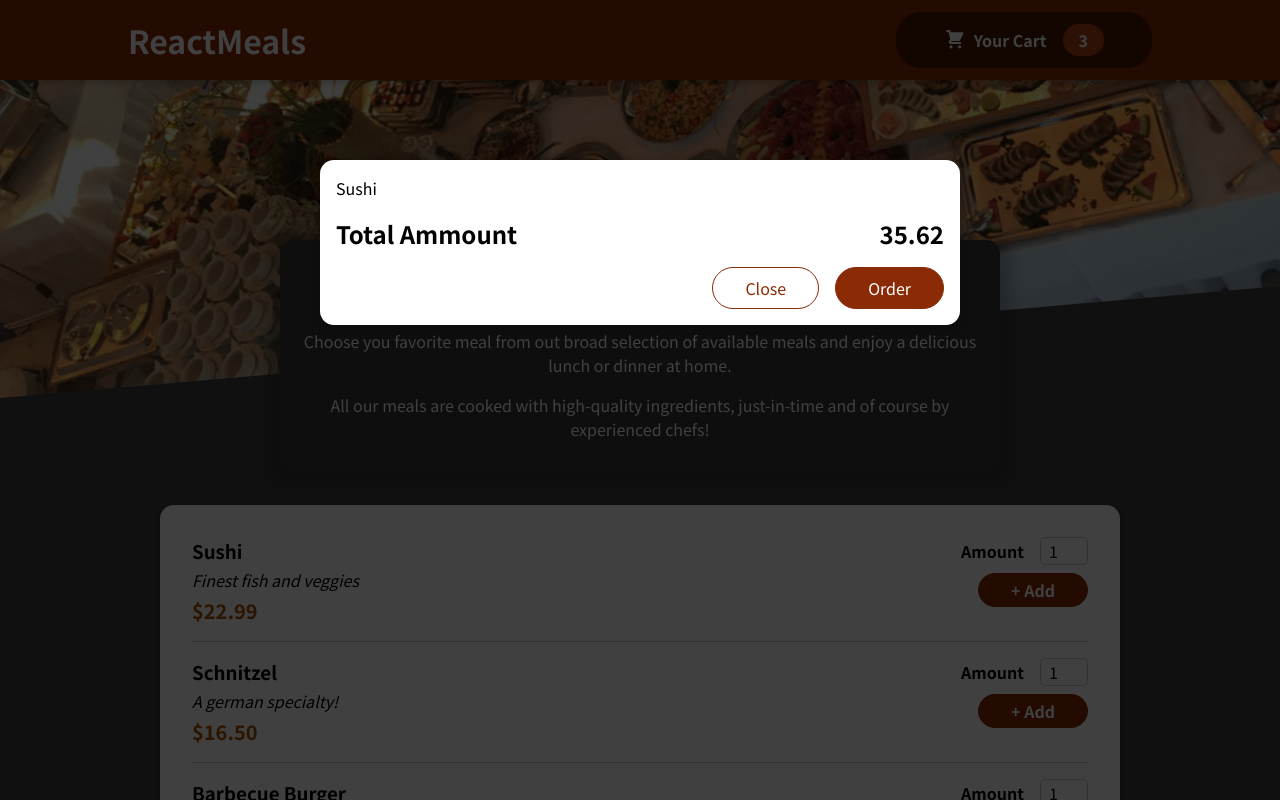
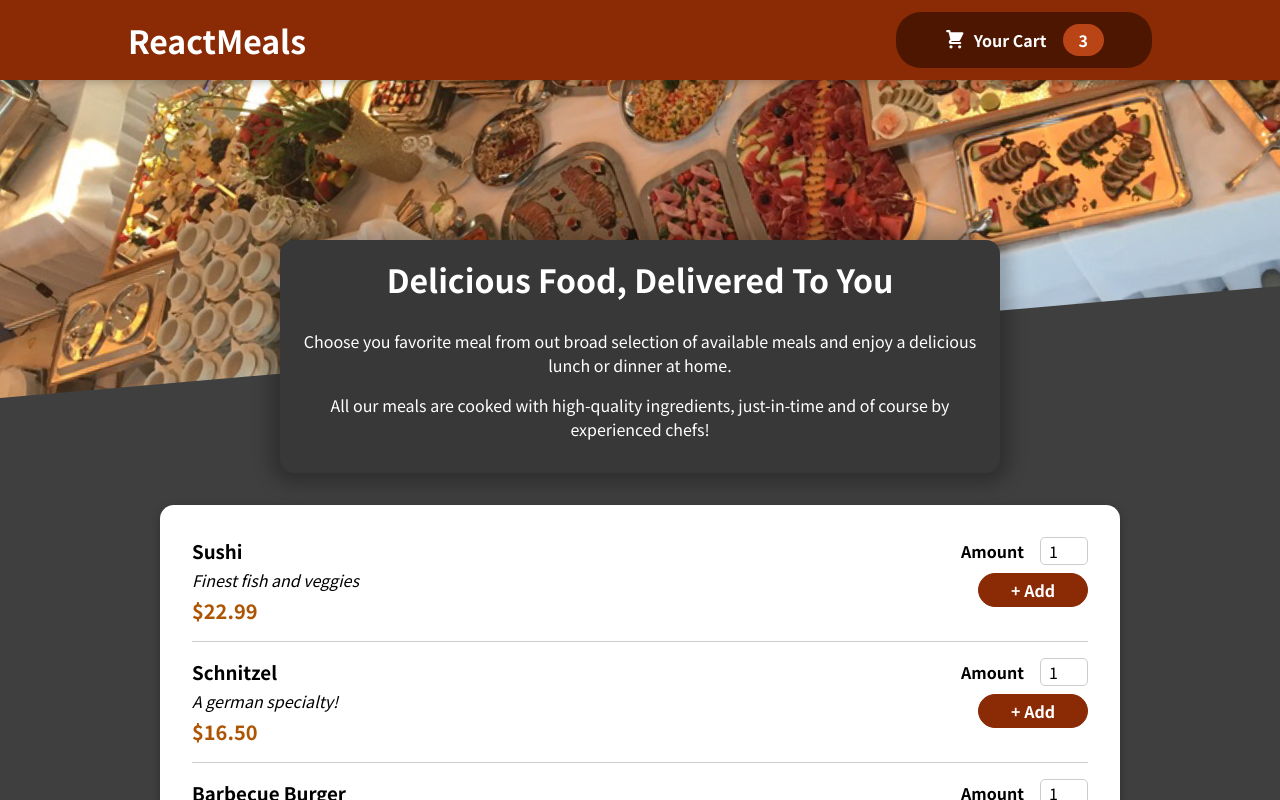
Before and after one commit to jripke74/react-0013, a React (Create React App) app: page / in a window 1280 px wide. Shown: the top 800 px of the page. Built offline with nearby package versions, Linux system fonts and the light colour scheme.

Commit message:
add cart and modal state

```diff
--- a/src/App.js
+++ b/src/App.js
@@ -1,14 +1,24 @@
-import { Fragment } from 'react/cjs/react.production.min';
+import { Fragment, useState } from 'react';
 
 import Header from './components/Layout/Header';
 import Meals from './components/Meals/Meals';
 import Cart from './components/Cart/Cart';
 
 function App() {
+  const [cartIsShown, setCartIsShown] = useState(false);
+
+  const showCartHanler = () => {
+    setCartIsShown(true);
+  };
+
+  const hideCartHandler = () => {
+    setCartIsShown(false);
+  };
+
   return (
     <Fragment>
-      <Cart />
-      <Header />
+      {cartIsShown && <Cart onClose={hideCartHandler} />}
+      <Header onShowCart={showCartHanler} />
       <main>
         <Meals />
       </main>
--- a/src/components/Cart/Cart.js
+++ b/src/components/Cart/Cart.js
@@ -11,14 +11,14 @@
   );
 
   return (
-    <Modal>
+    <Modal onClose={props.onClose}>
       {cartItems}
       <div className={classes.total}>
         <span>Total Ammount</span>
         <span>35.62</span>
       </div>
       <div className={classes.actions}>
-        <button className={classes['button--alt']}>Close</button>
+        <button className={classes['button--alt']} onClick={props.onClose}>Close</button>
         <button className={classes.button}>Order</button>
       </div>
     </Modal>
--- a/src/components/Layout/Header.js
+++ b/src/components/Layout/Header.js
@@ -9,7 +9,7 @@
     <Fragment>
       <header className={classes.header}>
         <h1>ReactMeals</h1>
-        <HeaderCartButton />
+        <HeaderCartButton onClick={props.onShowCart} />
       </header>
       <div className={classes['main-image']}>
         <img src={mealsImage} alt="A table full of delicious food!" />
--- a/src/components/Layout/HeaderCartButton.js
+++ b/src/components/Layout/HeaderCartButton.js
@@ -3,7 +3,7 @@
 
 const HeaderCartButton = props => {
   return (
-    <button className={classes.button}>
+    <button className={classes.button} onClick={props.onClick}>
       <span className={classes.icon}>
         <CartIcon />
       </span>
--- a/src/components/UI/Modal.js
+++ b/src/components/UI/Modal.js
@@ -4,7 +4,7 @@
 import classes from './Modal.module.css';
 
 const Backdrop = (props) => {
-  return <div className={classes.backdrop} />;
+  return <div className={classes.backdrop} onClick={props.onClose} />;
 };
 
 const ModalOverlay = (props) => {
@@ -20,7 +20,7 @@
 const Modal = (props) => {
   return (
     <Fragment>
-      {ReactDOM.createPortal(<Backdrop />, portalElement)}
+      {ReactDOM.createPortal(<Backdrop onClose={props.onClose} />, portalElement)}
       {ReactDOM.createPortal(
         <ModalOverlay>{props.children}</ModalOverlay>,
         portalElement
```
